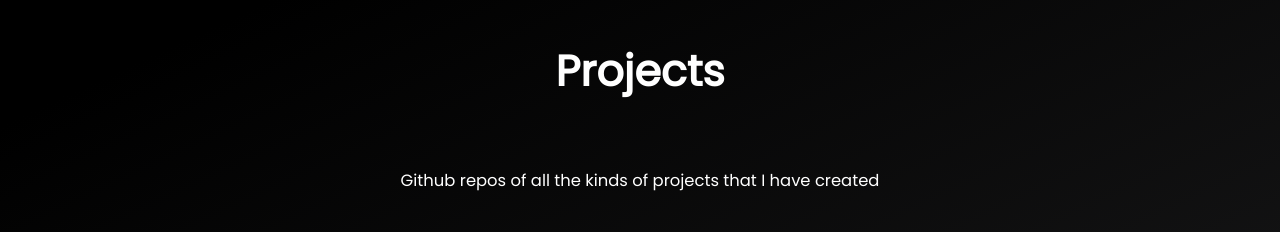
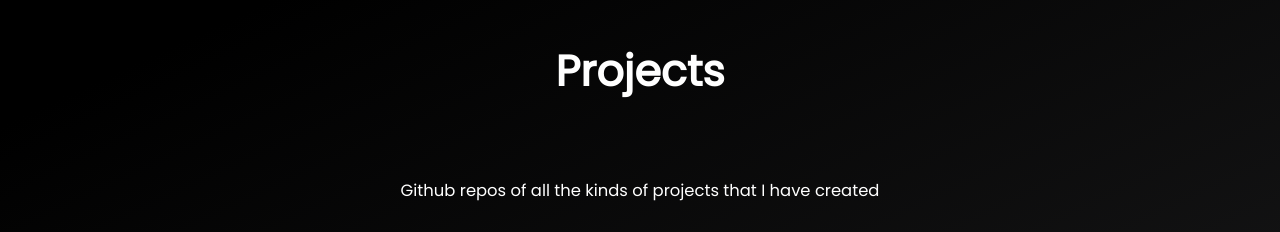
Before and after one commit to RasuwanK/Portfolio, a plain HTML site: page projects.html in a window 1280 px wide. Shown: the top 232 px of the page. Drawn offline with Linux system fonts and the light colour scheme.

Commit message:
Added padding

```diff
--- a/projects.html
+++ b/projects.html
@@ -23,7 +23,7 @@
       <header>
         <h1>Projects</h1>
       </header>
-      <p style="text-align: center;">Github repos of all the kinds of projects that I have created</p>
+      <p style="text-align: center;padding: 10px 10px;">Github repos of all the kinds of projects that I have created</p>
       <ul id="project-list">
         <li>
           <a href="https://github.com/RasuwanK/weather-app" class="card">
```
